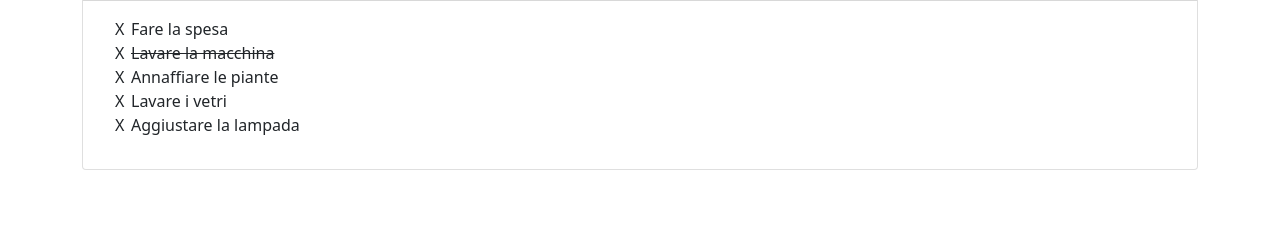
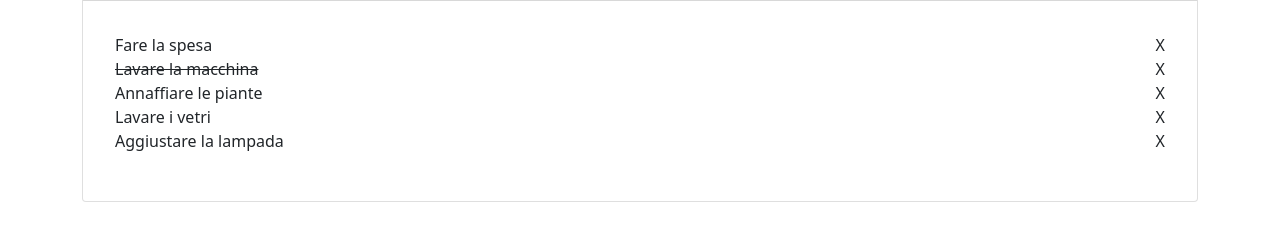
Before and after one commit to giorgettaR/vue-todolist, a plain HTML site: page index.html in a window 1280 px wide. Shown: the part 79-320 px from the top of the page. Drawn offline with nearby package versions, Linux system fonts and the light colour scheme.

Commit message:
FIX: html/css/js - logica cancel todo-item e general style

```diff
--- a/index.html
+++ b/index.html
@@ -37,12 +37,14 @@
                     <div class="card-body">
                         <ul class="todo-list">
                             <li
-                                @click="todoDoneToggle(i)"
                                 v-for="(todo,i) in todos"
                                 :class="todo.done ? 'done' : ''"
                                 class="todo-item"
                             >
-                                {{ todo.task }}
+                                <div
+                                @click="todoDoneToggle(i)"
+                                >
+                                {{ todo.task }}</div>
                                 <aside @click="todoDelete(i)">X</aside>
                            </li>
                         </ul>
--- a/js/app.js
+++ b/js/app.js
@@ -72,7 +72,6 @@ createApp ({
         },
         todoDelete(i){
                 this.todos.splice(i, 1)
-                this.todoDoneToggle(i)
         }
     },
     mounted() {
--- a/style/style.css
+++ b/style/style.css
@@ -4,21 +4,23 @@
     padding: 0;
 }
 
-ul {
+.todo-list {
     list-style: none;
+    padding-left: 0;
+    padding: 1rem;
 }
 
-li.done {
+.todo-item {
+    display: flex;
+    justify-content: space-between;
+    align-items: baseline;
+    width: 100%;
+}
+
+.done div {
     text-decoration: line-through;
 }
 
-li {
-    position: relative;
-    width: 100%;
+aside {
+    text-decoration: none;
 }
-
-aside {
-    position: absolute;
-    top: 0;
-    left: -1rem;
-}
```
